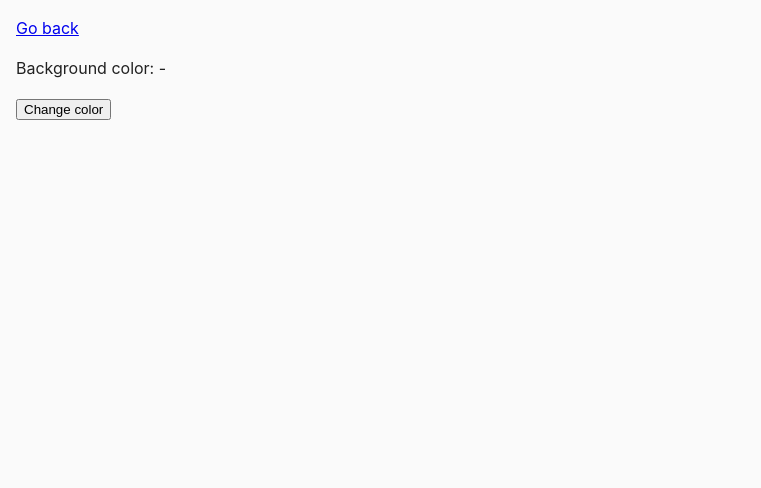
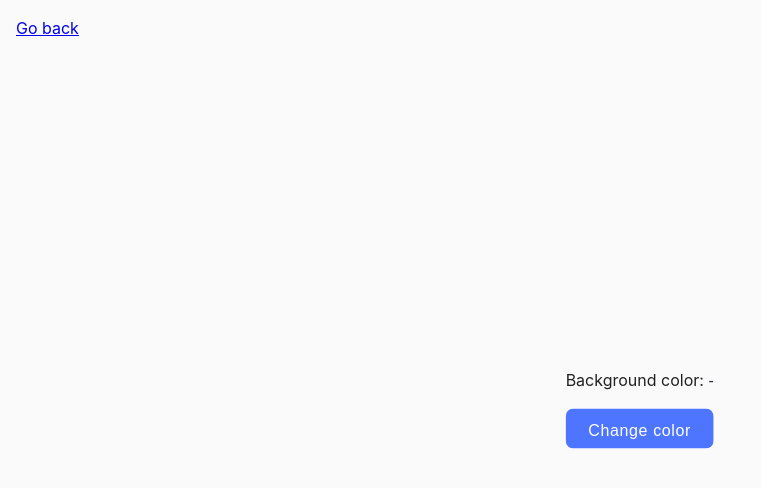
Before and after one commit to VitalyBakuma/goit-js-hw-07, a plain HTML site: page src/task-5.html in a window 1280 px wide. Shown: the whole page, without its empty margins (0-761 px from the left). Drawn offline with Linux system fonts and the light colour scheme.

Commit message:
five_complited

```diff
--- a/src/css/common.css
+++ b/src/css/common.css
@@ -151,3 +151,41 @@ h1 {
   margin-top: 16px;
   border-color: transparent;
 }
+
+/* five  */
+
+.color {
+  font-family: "Montserrat", sans-serif;
+  font-weight: 400;
+  font-size: 16px;
+  line-height: 1.5;
+  letter-spacing: 0.04em;
+  color: #2e2f42;
+}
+.change-color {
+  border-radius: 8px;
+  padding: 8px 16px;
+  width: 148px;
+  height: 40px;
+  background-color: #4e75ff;
+  border-color: transparent;
+  font-family: "Montserrat", sans-serif;
+  font-weight: 500;
+  font-size: 16px;
+  line-height: 1.5;
+  letter-spacing: 0.04em;
+  color: #fff;
+  /* position: absolute;
+  top: 50%;
+  left: 50%;
+  transform: translate(-50%, -50%); */
+}
+
+.widget {
+  position: absolute;
+  top: 50%;
+  left: 50%;
+  transform: translate(-50%, -50%);
+}
+
+/* number six */
--- a/src/js/task-5.js
+++ b/src/js/task-5.js
@@ -3,3 +3,12 @@ function getRandomHexColor() {
     .toString(16)
     .padStart(6, 0)}`;
 }
+
+const changeColorButton = document.querySelector('.change-color');
+const colorSpan = document.querySelector('.color');
+
+changeColorButton.addEventListener('click', () => {
+  const randomColor = getRandomHexColor();
+  document.body.style.backgroundColor = randomColor;
+  colorSpan.textContent = randomColor;
+});
```
